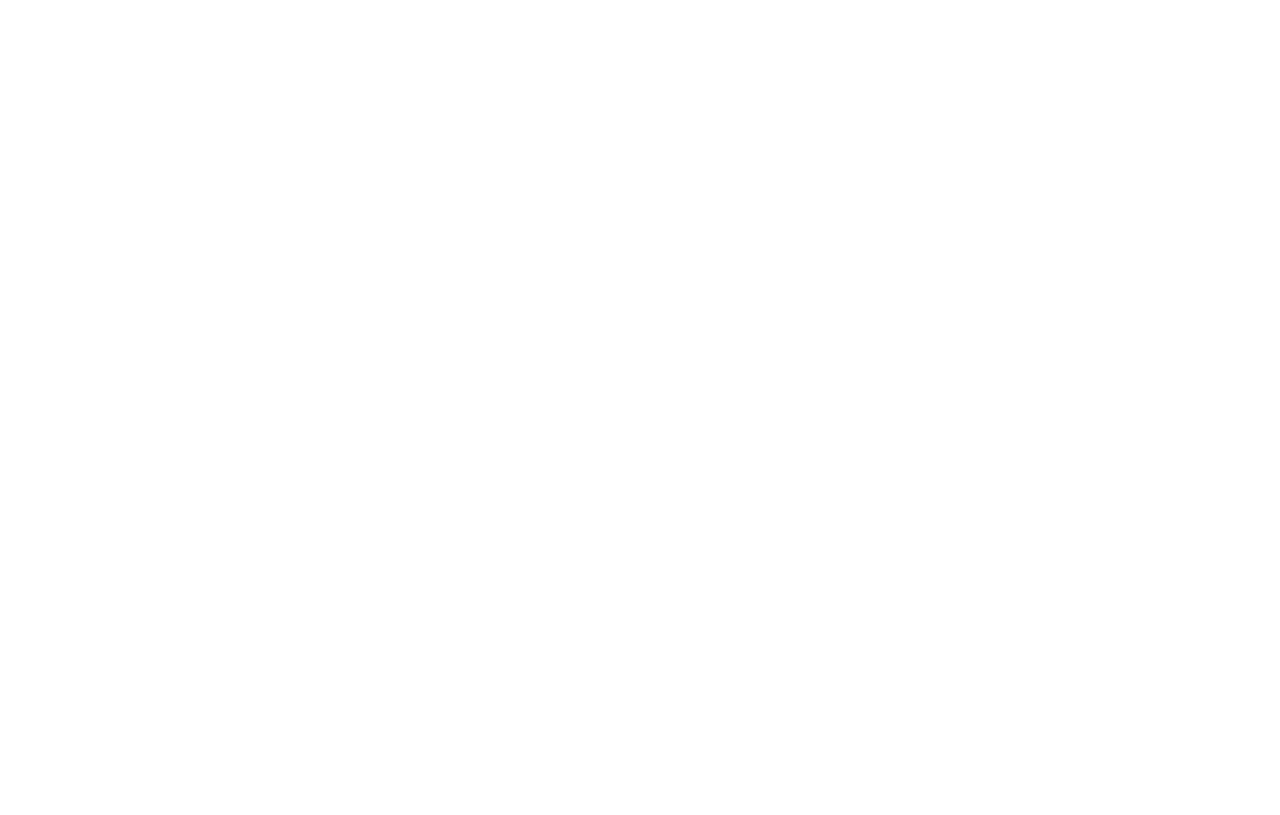
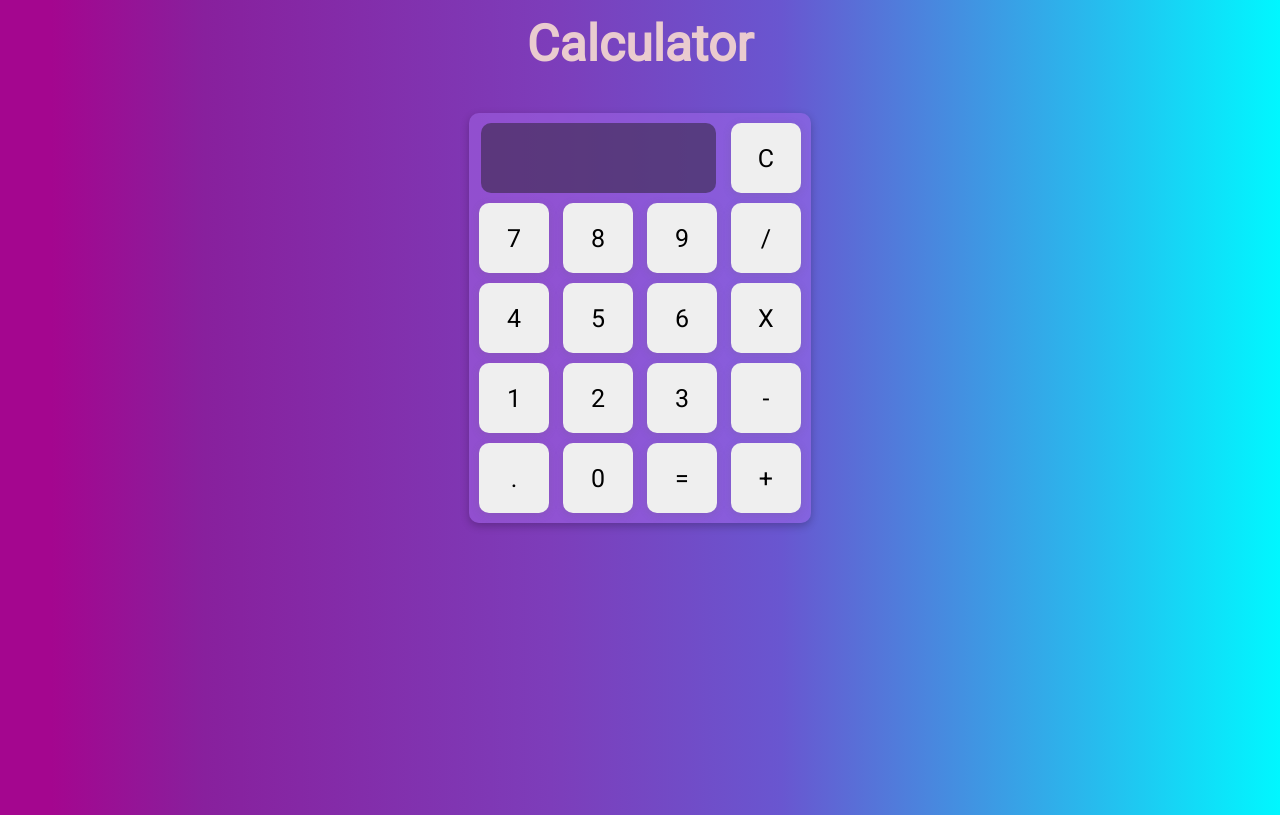
Before and after one commit to anshraiyani/CalculatorApp, a plain HTML site: page index.html in a window 1280 px wide. Drawn offline with Linux system fonts and the light colour scheme.

Commit message:
completed html and css

```diff
--- a/index.html
+++ b/index.html
@@ -5,8 +5,43 @@
     <meta http-equiv="X-UA-Compatible" content="IE=edge">
     <meta name="viewport" content="width=device-width, initial-scale=1.0">
     <title>Calculator</title>
+    <link rel="stylesheet" href="style.css">
+    <script src="script.js"></script>
 </head>
 <body>
-
+    <h1>Calculator</h1>
+    <div class="calculator">
+        <div class="first-row">
+            <div class="screen">
+                <div class="previous-value"></div>
+                <div class="current-value"></div>
+            </div>
+            <button class="clear">C</button>
+        </div>
+        <div class="other-rows">
+            <button class="number">7</button>
+            <button class="number">8</button>
+            <button class="number">9</button>
+            <button class="operator">/</button>
+        </div>
+        <div class="other-rows">
+            <button class="number">4</button>
+            <button class="number">5</button>
+            <button class="number">6</button>
+            <button class="operator">X</button>
+        </div>
+        <div class="other-rows">
+            <button class="number">1</button>
+            <button class="number">2</button>
+            <button class="number">3</button>
+            <button class="operator">-</button>
+        </div>
+        <div class="other-rows">
+            <button class="decimal">.</button>
+            <button class="number">0</button>
+            <button class="equal">=</button>
+            <button class="operator">+</button>
+        </div>
+    </div>
 </body>
 </html>
--- a/style.css
+++ b/style.css
@@ -0,0 +1,78 @@
+@import url("https://fonts.googleapis.com/css2?family=Roboto&display=swap");
+
+* {
+  margin: 0;
+  padding: 0;
+  font-family: "Roboto", sans-serif;
+}
+
+body {
+    margin-top: 15px;
+  background: rgb(164, 6, 143);
+  background: linear-gradient(
+    90deg,
+    rgba(164, 6, 143, 1) 4%,
+    rgba(136, 32, 157, 1) 16%,
+    rgba(125, 61, 186, 1) 43%,
+    rgba(105, 86, 208, 1) 61%,
+    rgba(0, 247, 255, 1) 100%
+  );
+  display: flex;
+  flex-direction: column;
+  align-items: center;
+  justify-content: flex-start;
+  height: 100vh;
+  width: 100vw;
+}
+
+h1{
+    font-size: 50px;
+    color: rgb(234, 203, 207);
+}
+
+.calculator{
+    margin-top: 40px;
+    background: rgba(163, 104, 236, 0.5);
+    padding: 5px;
+    border-radius: 10px;
+    box-shadow: rgba(0, 0, 0, 0.24) 0px 3px 8px;
+}
+
+.first-row{
+    display: flex;
+    align-items: center;
+}
+
+.screen{
+    width: 235px;
+    height: 70px;
+    margin-right: 10px;
+    margin-left: 7px;
+    background: rgba(39, 31, 43, 0.5);
+    color: white;
+    border-radius: 10px;
+    display: flex;
+    flex-direction: column;
+    align-items: flex-end;
+    justify-content: center;
+}
+
+.previous-value{
+    font-size: 20px;
+    margin-right: 5px;
+}
+
+.current-value{
+    font-size: 30px;
+    margin-right: 5px;
+}
+
+button{
+    width: 70px;
+    height: 70px;
+    margin: 5px;
+    font-size: 25px;
+    border-radius: 10px;
+    border: none;
+    box-shadow: rgba(99, 99, 99, 0.2) 0px 2px 8px 0px;
+}
```
